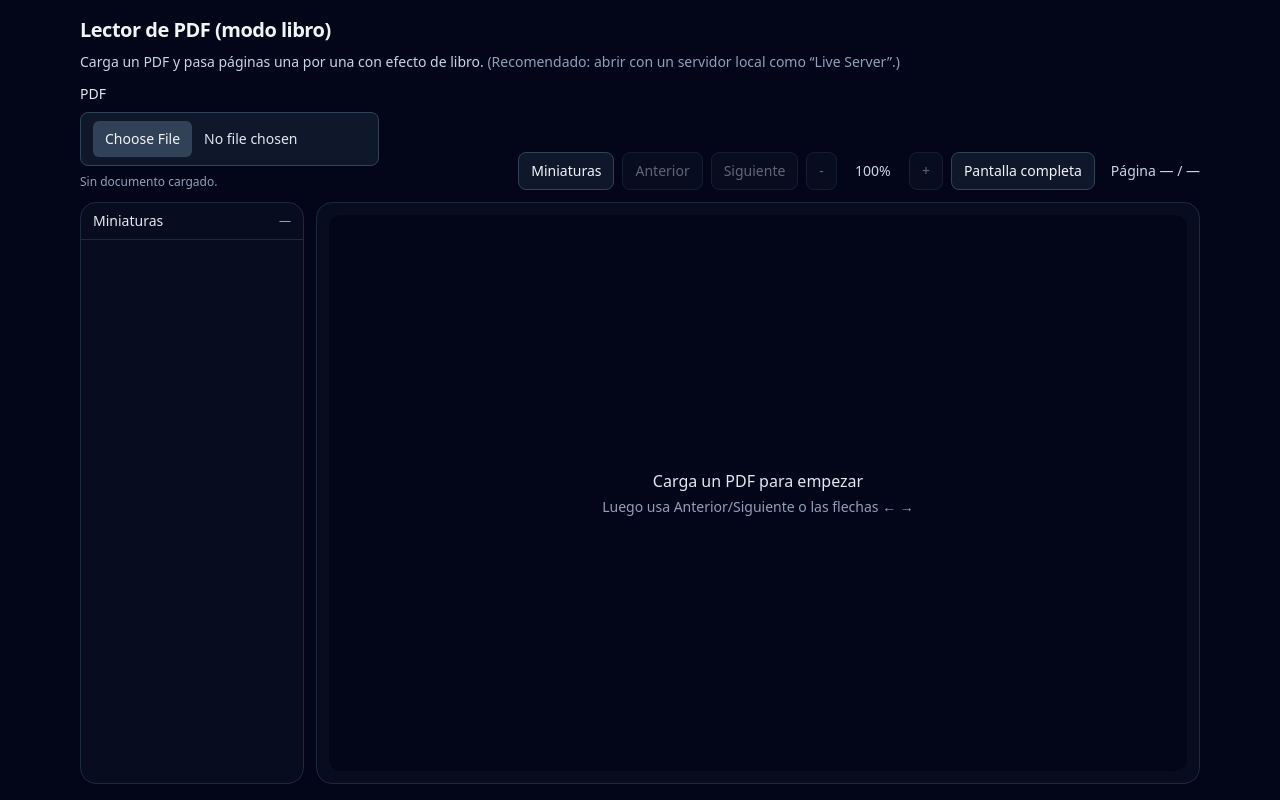
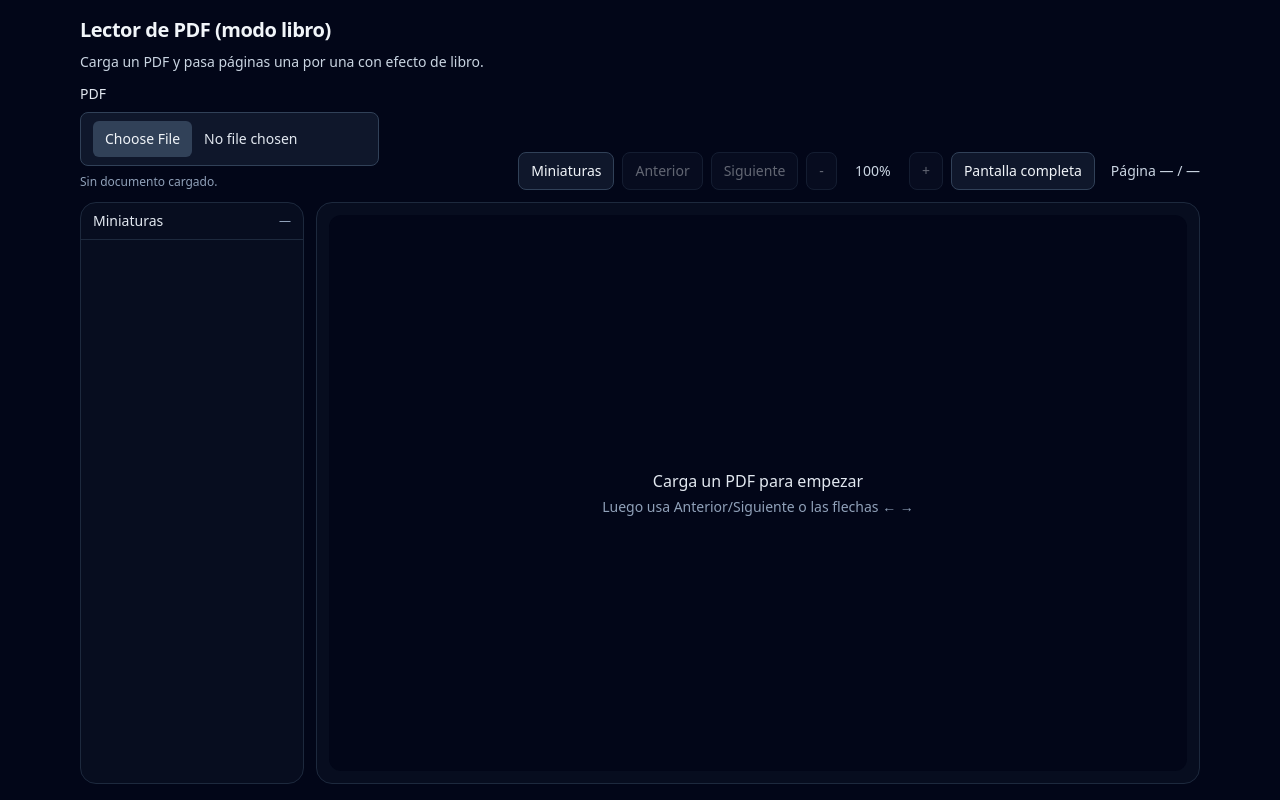
Before and after one commit to didacusdev/PDF_Reader, a website built with Vite: page index.html in a window 1280 px wide. Built offline with nearby package versions, Linux system fonts and the light colour scheme.

Commit message:
Remove local server recommendation from index.html
Removed recommendation to open with a local server.

```diff
--- a/index.html
+++ b/index.html
@@ -87,7 +87,6 @@
 				<h1 class="text-xl font-semibold tracking-tight">Lector de PDF (modo libro)</h1>
 				<p class="text-sm text-slate-300">
 					Carga un PDF y pasa páginas una por una con efecto de libro.
-					<span class="text-slate-400">(Recomendado: abrir con un servidor local como “Live Server”.)</span>
 				</p>
 			</header>
 
```
